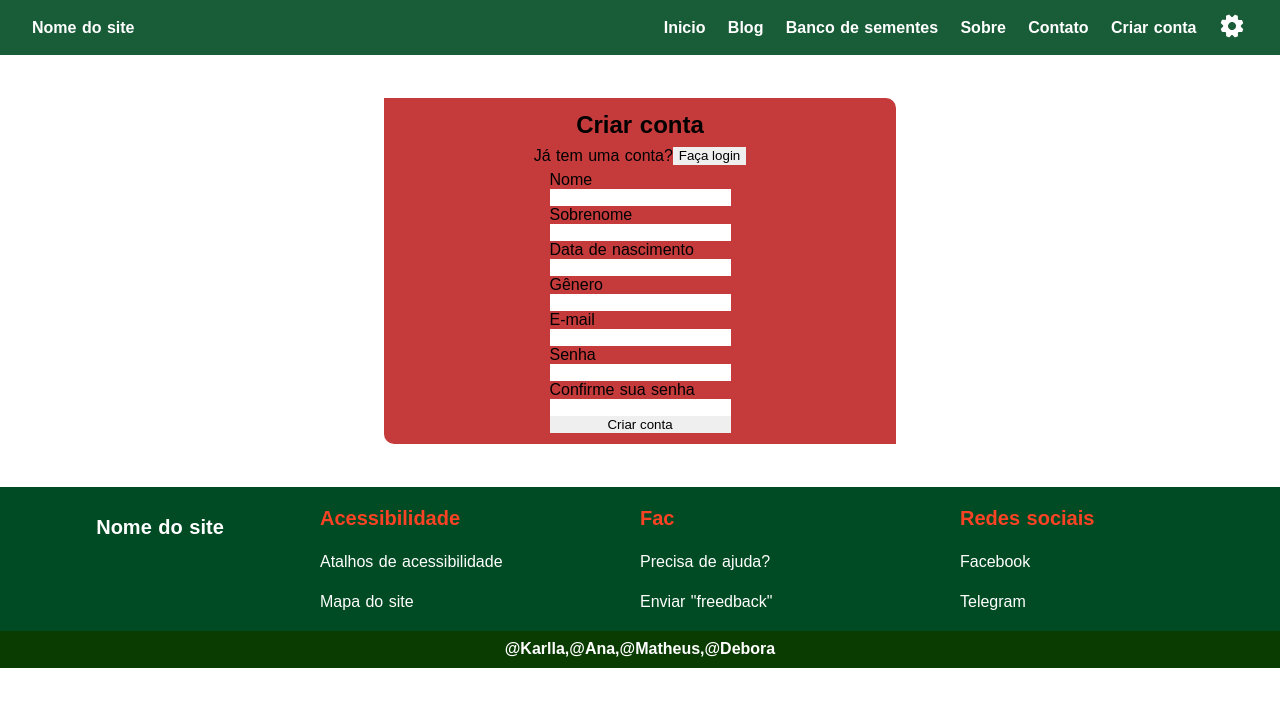
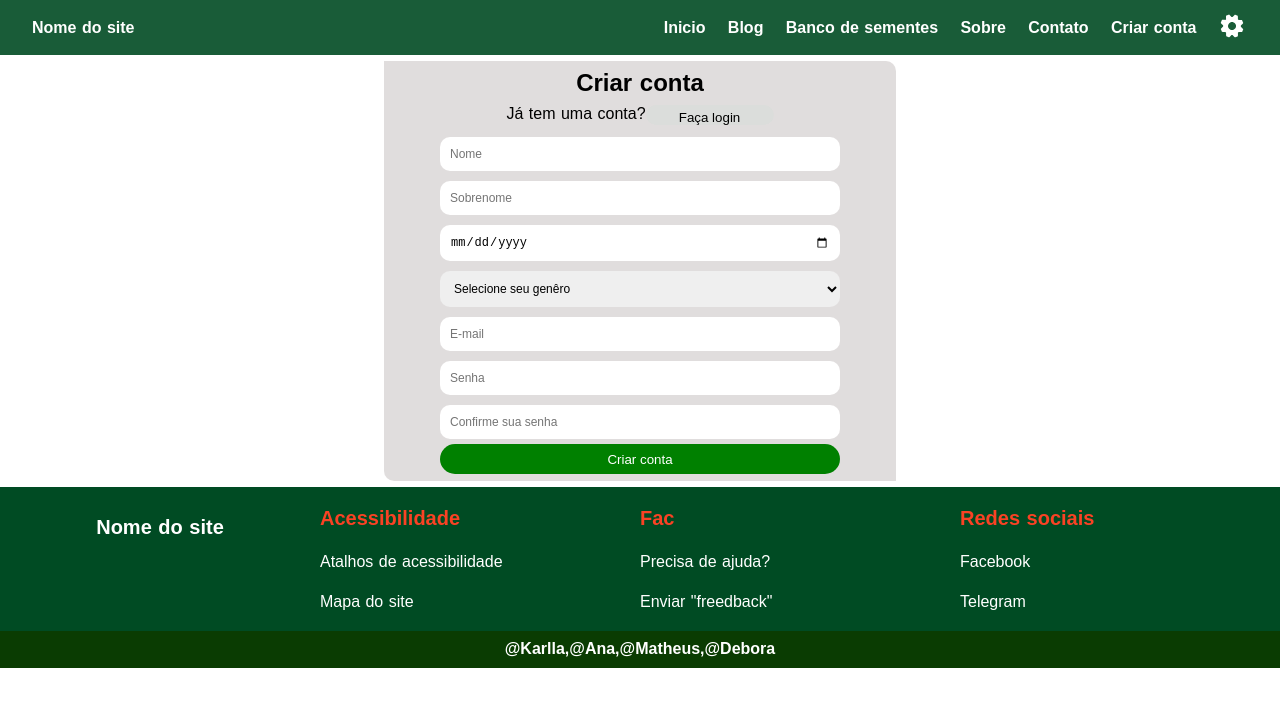
Before and after one commit to karllasouzza/PI3, a Nuxt app: page /entrarUser in a window 1280 px wide. Both pictures are taken after a click on the button "Faça login". Shown: the top 706 px of the page. Built offline with nearby package versions, Linux system fonts and the light colour scheme.

Commit message:
Falta alguns detalhes

```diff
--- a/pages/entrarUser.vue
+++ b/pages/entrarUser.vue
@@ -1,4 +1,4 @@
-<template>
+<template class="fundo">
   <section>
     <div class="main-container">
       <div class="form-container">
@@ -7,7 +7,9 @@
         <!-- Ja tem conta -->
         <div class="enter-account">
           <p>Já tem uma conta?</p>
-          <button @click="changeAccount">Faça login</button>
+          <p>
+            <button class="btn1" @click="changeAccount">Faça login</button>
+          </p>
         </div>
 
         <!-- Formulário de Login -->
@@ -16,12 +18,23 @@
           class="container-form-user"
         >
           <form @submit.prevent="validationFormLogin">
-            <label for="accountEmail">E-mail</label>
-            <input type="email" id="accountEmail" />
-            <label for="accountPassword">Senha</label>
-            <input type="password" id="accountPassword" />
-
-            <button type="submit">Fazer login</button>
+            <input
+              type="email"
+              id="accountEmail"
+              placeholder="E-mail"
+              v-model="accountEmail"
+              class="inputs"
+            />
+            <input
+              type="password"
+              id="accountPassword"
+              placeholder="Senha"
+              v-model="accountPassword"
+              class="inputs"
+            />
+            <p>
+              <button class="btn" type="submit">Fazer login</button>
+            </p>
           </form>
 
           <nuxt-link to="">Esqueceu a senha?</nuxt-link>
@@ -33,29 +46,70 @@
           :style="accountExchange ? 'display: none;' : 'display: block;'"
           class="container-form-user"
         >
-          <form>
-            <label for="name">Nome</label>
-            <input type="text" id="name" />
+          <form @submit.prevent>
+            <input
+              type="text"
+              id="name"
+              placeholder="Nome"
+              v-model="name"
+              class="inputs"
+            />
 
-            <label for="lastName">Sobrenome</label>
-            <input type="text" id="lastName" />
+            <input
+              type="text"
+              id="lastName"
+              placeholder="Sobrenome"
+              v-model="lastName"
+              class="inputs"
+            />
 
-            <label for="nascimento">Data de nascimento</label>
-            <input type="text" id="nascimento" />
+            <input
+              type="date"
+              id="date"
+              placeholder="Data Nascimento"
+              v-model="nascimento"
+              class="inputs"
+            />
 
-            <label for="genre">Gênero</label>
-            <input type="text" id="genre" />
+            <select
+              id="genre"
+              class="inputs"
+              placeholder="Genêro"
+              v-model="genre"
+              name="genre"
+            >
+              <option value="">Selecione seu genêro</option>
+              <option value="1">Masculino</option>
+              <option value="2">Feminino</option>
+              <option value="3">Prefiro não declarar</option>
+            </select>
 
-            <label for="email">E-mail</label>
-            <input type="email" id="email" />
+            <input
+              type="email"
+              id="email"
+              placeholder="E-mail"
+              v-model="email"
+              class="inputs"
+            />
 
-            <label for="password">Senha</label>
-            <input type="password" id="password" />
+            <input
+              type="password"
+              id="password"
+              placeholder="Senha"
+              v-model="password"
+              class="inputs"
+            />
 
-            <label for="confirmPassword">Confirme sua senha</label>
-            <input type="password" id="confirmPassword" />
-
-            <button type="submit">Criar conta</button>
+            <input
+              type="password"
+              id="confirmPassword"
+              placeholder="Confirme sua senha"
+              v-model="confirmPassword"
+              class="inputs"
+            />
+            <p>
+              <button class="btn" type="submit">Criar conta</button>
+            </p>
           </form>
         </div>
       </div>
@@ -69,6 +123,14 @@ export default {
     return {
       accountExchange: true,
       visibleTitle: 'Fazer login',
+      accountEmail: '',
+      accountPassword: '',
+      name: '',
+      lastname: '',
+      date: '',
+      genre: '',
+      email: '',
+      password: '',
     }
   },
   methods: {
@@ -107,13 +169,13 @@ section .main-container .form-container {
 }
 
 section .main-container .form-container {
-  background-color: rgba(187, 23, 23, 0.842);
+  background-color: rgba(219, 215, 215, 0.842);
   border-radius: 0 10px 0px 10px;
 
-  height: 80%;
+  height: 97%;
   width: 40%;
 
-  margin: 2em 0;
+  margin: 0 auto;
 
   flex-direction: column;
 }
@@ -133,4 +195,31 @@ section .main-container .form-container .container-form-user form {
   display: flex;
   flex-direction: column;
 }
+
+section .main-container .form-container .container-form-user form .inputs {
+  width: 25rem;
+  margin: 5px auto;
+  padding: 10px;
+  border-radius: 10px;
+  border: none;
+  margin-bottom: 5px;
+  font-size: 12px;
+  vertical-align: middle;
+}
+.btn {
+  border-radius: 15px;
+  background-color: green;
+  color: white;
+  width: 25rem;
+  height: 30px;
+}
+.btn1 {
+  border-radius: 15px;
+  background-color: rgb(219, 221, 219);
+  color: black;
+  width: 8rem;
+  height: 20px;
+  border: none;
+  padding: 5px;
+}
 </style>
```
